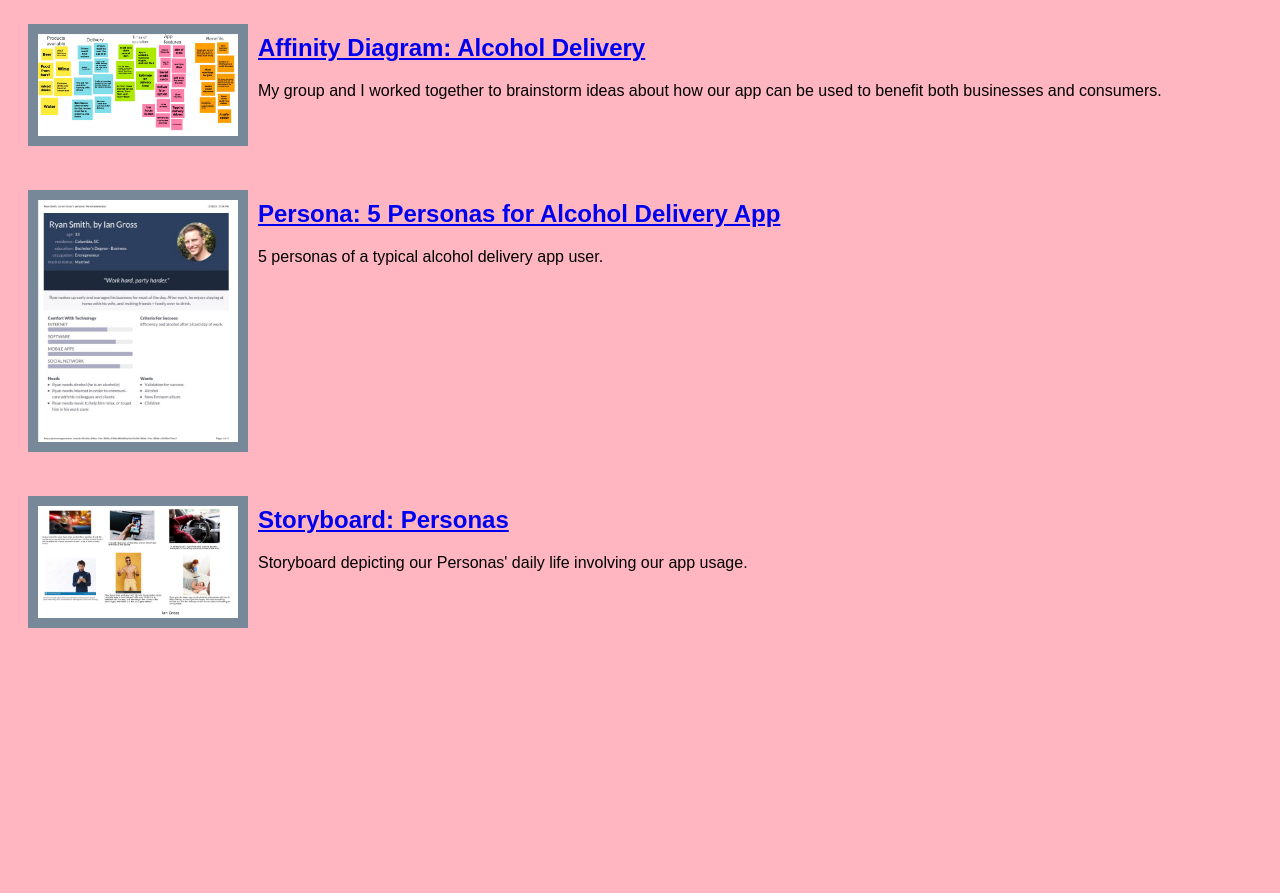
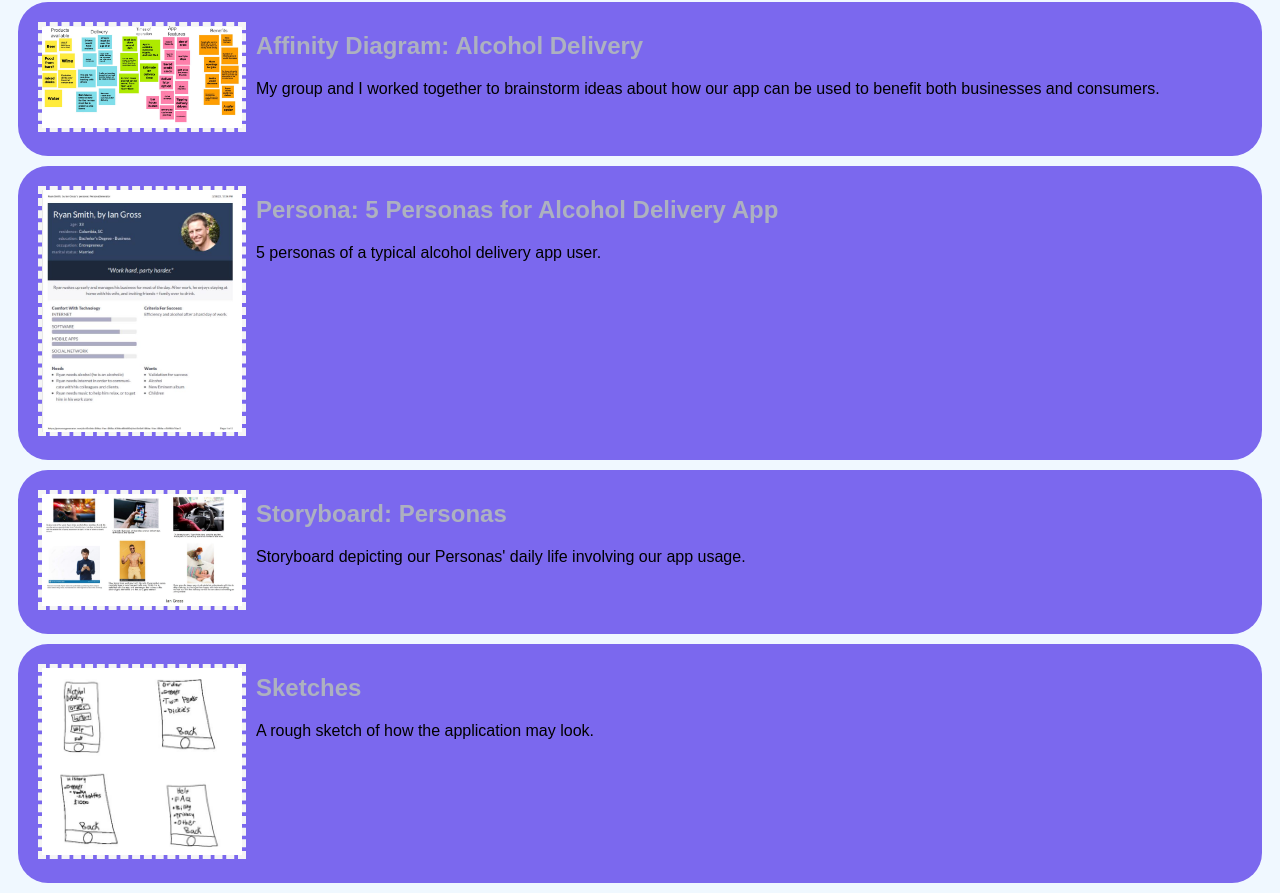
Before and after one commit to igross3/igross3.github.io, a plain HTML site: page index.html in a window 1280 px wide. Shown: the part 264-1157 px from the top of the page. Before the commit the page ends 924 px from the top, so only its background shows below. Drawn offline with Linux system fonts and the light colour scheme.

Commit message:
Add files via upload

```diff
--- a/index.html
+++ b/index.html
@@ -51,7 +51,17 @@
                 <p>
                     Storyboard depicting our Personas' daily life involving our app usage.
                 </p>
+            </section>
+        </section>
 
+        <!--Sketches-->
+        <section class = "assignment">
+            <a href="files/sketch.pdf"><img src="images/indi_sketch.JPG"></a>
+            <section class="ass-details">
+                <a href="files/sketch.pdf"><h2>Sketches</h2></a>
+                <p>
+                    A rough sketch of how the application may look.
+                </p>
             </section>
         </section>
     </body>
--- a/styles.css
+++ b/styles.css
@@ -1,21 +1,41 @@
 body {
-    background: lightpink;
+    background: #F0F8FF;
     font-family: Arial, Helvetica, sans-serif;
 }
 
 .assignment{
     display:flex;
     padding:10px;
+    margin:10px;
+    background:#7B68EE;
+    border-radius:30px;
 }
 
 .assignment img{
     width:200px;
-    padding:10px;
     margin:10px;
-    background:lightslategray;
+    border:4px dashed whitesmoke;
+}
+
+.assignment img:hover{
+    border:4px dashed #20B2AA;
 }
 
 h1 {
     color:darkorchid;
     text-align:center;
 }
+
+h1:hover{
+    color:#20B2AA;
+}
+
+
+a{
+    text-decoration:none;
+    color: #ADB1C0;
+}
+
+a:hover{
+    color:#20B2AA;
+}
```
Also changed, not shown: images/indi_sketch.JPG (added), 1 other file.
